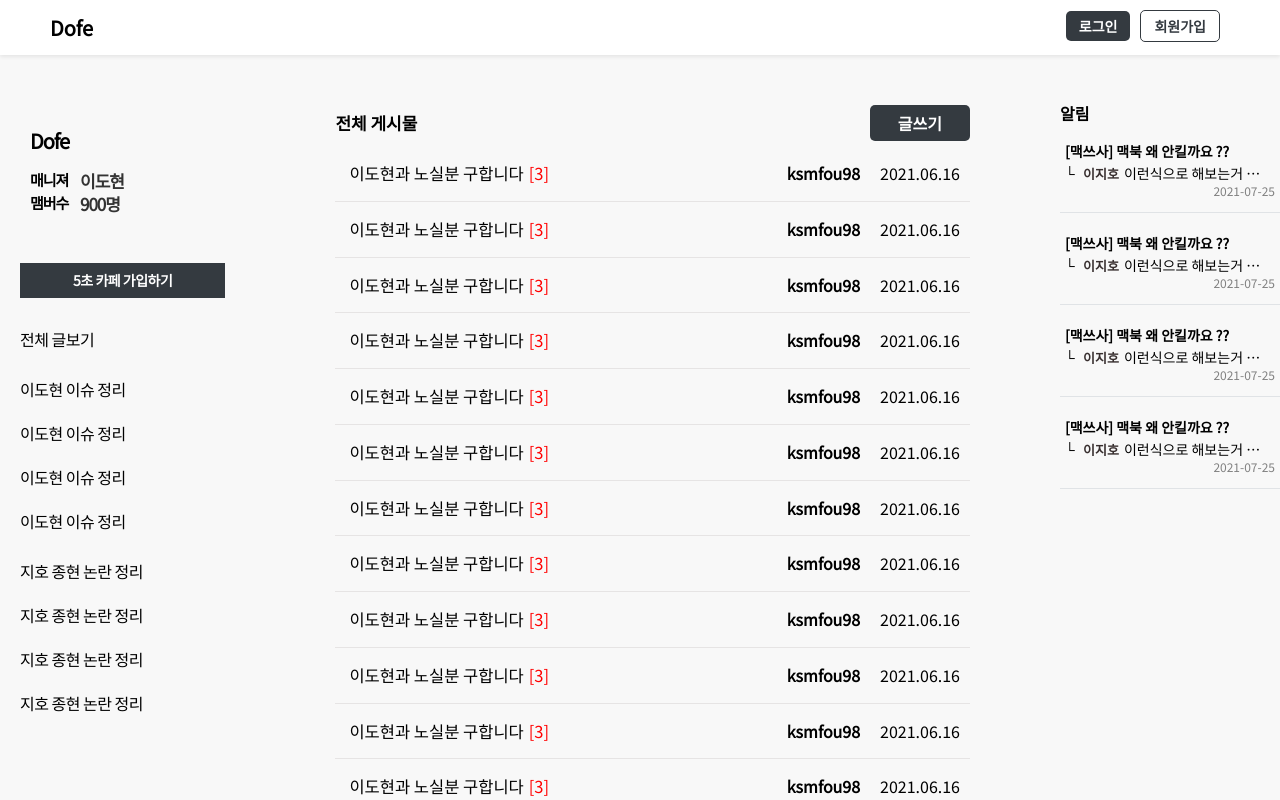
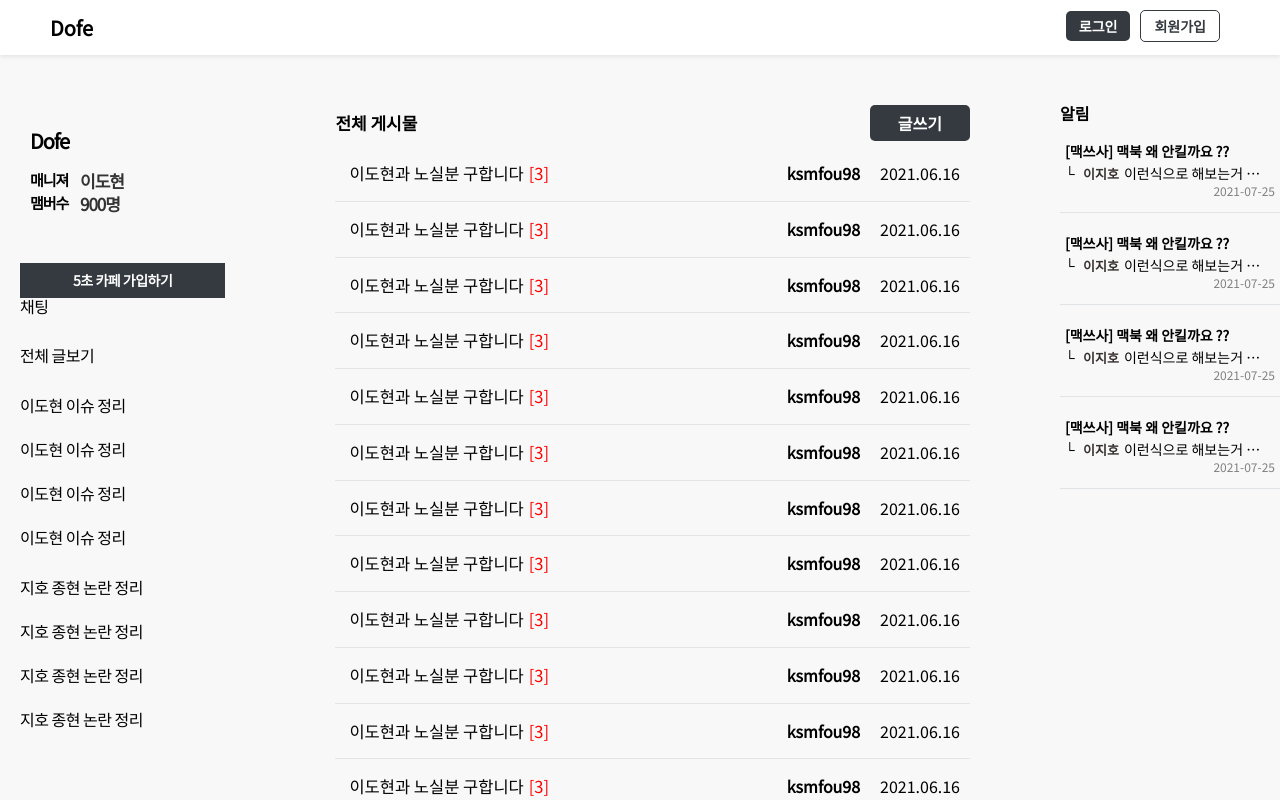
Before and after one commit to ksmfou98/cafe, a React (Create React App) app in the folder client/: page /cafe/dofe in a window 1280 px wide. Shown: the top 800 px of the page. Built offline with nearby package versions, Linux system fonts and the light colour scheme; no server answers.

Commit message:
Styles : Add 채팅버튼

```diff
--- a/client/src/components/CafeInfoBox/index.tsx
+++ b/client/src/components/CafeInfoBox/index.tsx
@@ -15,6 +15,7 @@ const CafeInfoBox = () => {
           <Link to="/cafe/dofe/join" className="cafe-join">
             5초 카페 가입하기
           </Link>
+          <a href="">채팅</a>
         </div>
       </div>
     </div>
--- a/client/src/hooks/user/useLogin.ts
+++ b/client/src/hooks/user/useLogin.ts
@@ -13,6 +13,7 @@ export default function useLogin() {
 
     try {
       const response = await loginAPI(email, password);
+      console.log(response);
       dispatch(SetUser(response.user));
     } catch (e) {
       alert('로그인에 실패했습니다.');
```
